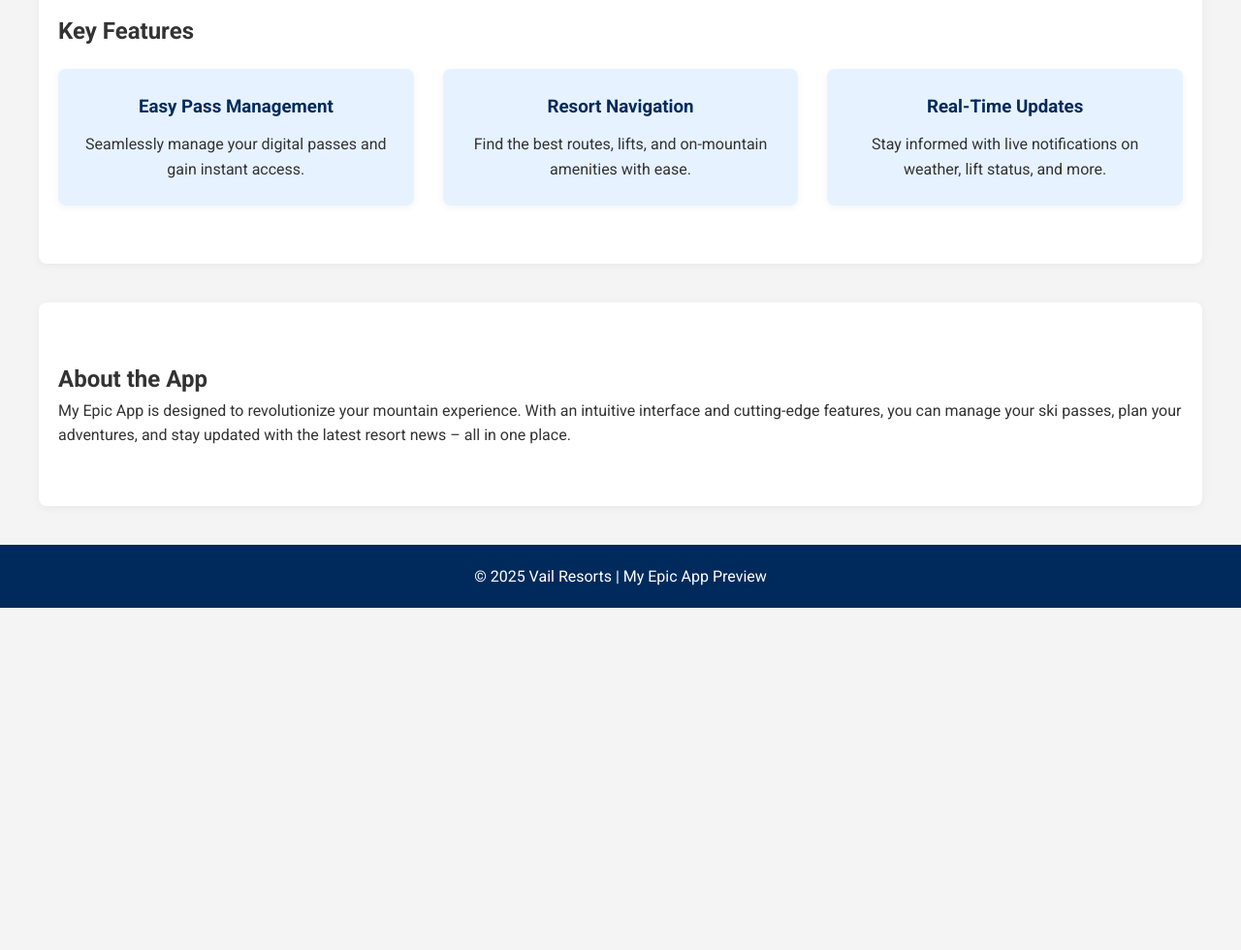
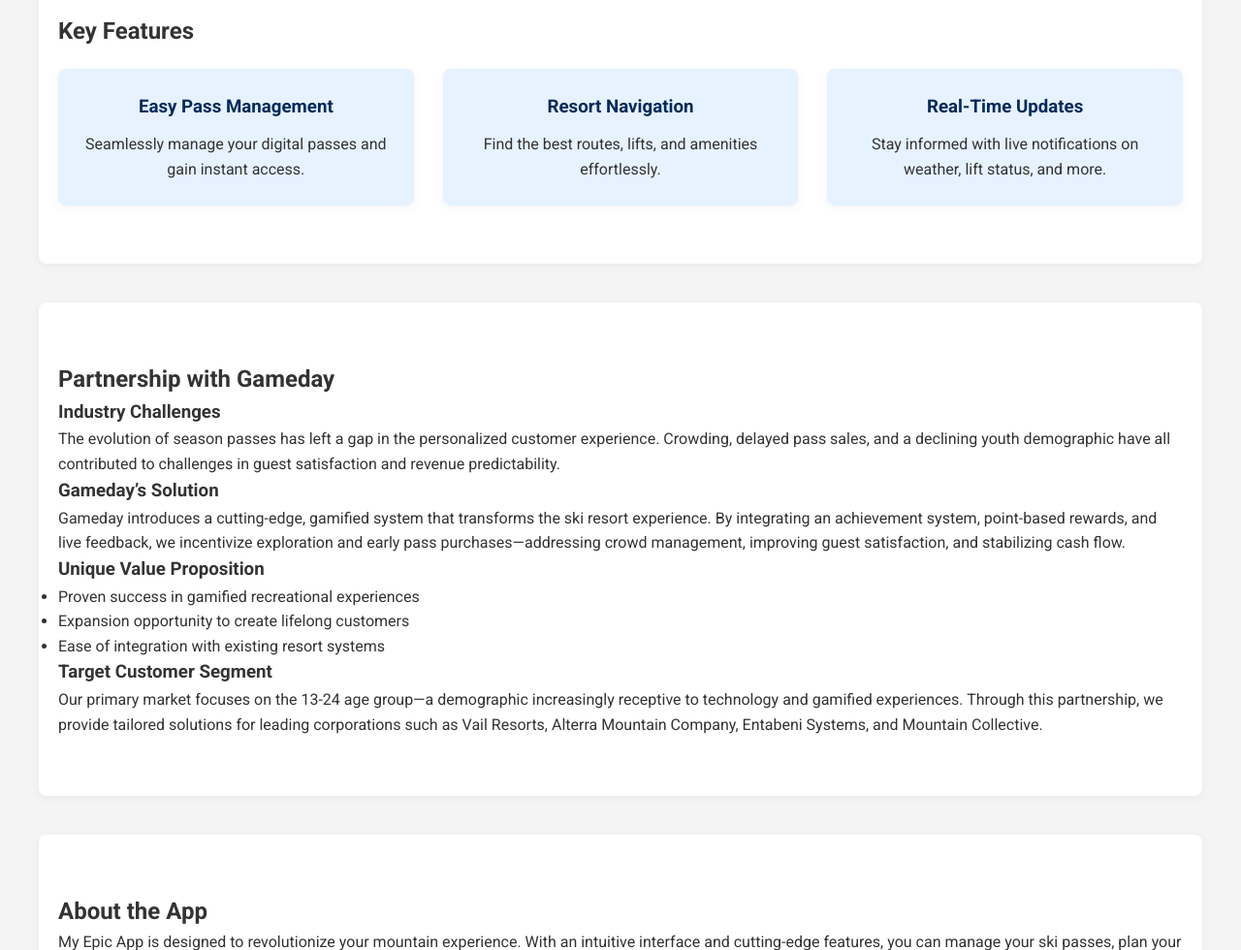
Before and after one commit to Superman-arch/gameday, a plain HTML site: page index.html in a window 1280 px wide. Shown: the part 1820-2800 px from the top of the page at 97% size. Before the commit the page ends 2447 px from the top, so only its background shows below. Drawn offline with Linux system fonts and the light colour scheme.

Commit message:
index.html

```diff
--- a/index.html
+++ b/index.html
@@ -2,12 +2,12 @@
 <html lang="en">
 <head>
   <meta charset="UTF-8" />
-  <meta name="description" content="A preview of the Vail Resorts My Epic App showcasing digital passes, resort overviews, and key features." />
+  <meta name="description" content="A prototype for the Vail Resorts My Epic App featuring a strategic partnership with Gameday, showcasing gamified experiences for season pass holders." />
   <meta name="viewport" content="width=device-width, initial-scale=1.0" />
-  <title>Vail Resorts My Epic App Preview</title>
-  <!-- Professional fonts from Google Fonts -->
+  <title>Vail Resorts x Gameday Partnership</title>
+  <!-- Google Fonts for professional typography -->
   <link href="https://fonts.googleapis.com/css2?family=Roboto:wght@400;500;700&display=swap" rel="stylesheet" />
-  <!-- Favicon (replace with your favicon) -->
+  <!-- Favicon (replace with your favicon file) -->
   <link rel="icon" href="favicon.ico" type="image/x-icon">
   <link rel="stylesheet" href="style.css" />
 </head>
@@ -21,6 +21,7 @@
         <li><a href="#passes">Passes</a></li>
         <li><a href="#resorts">Resorts</a></li>
         <li><a href="#features">Features</a></li>
+        <li><a href="#partnership">Partnership</a></li>
         <li><a href="#about">About</a></li>
       </ul>
       <div class="menu-toggle" aria-label="Toggle Navigation Menu">
@@ -31,8 +32,8 @@
     </nav>
     <div class="hero" id="home">
       <div class="hero-content">
-        <h1>Welcome to the Vail Resorts My Epic App Preview</h1>
-        <p>Experience mountain adventures and luxury at your fingertips.</p>
+        <h1>Welcome to the Vail Resorts x Gameday Experience</h1>
+        <p>Revolutionizing season passes with gamification and dynamic engagement.</p>
       </div>
     </div>
   </header>
@@ -43,7 +44,7 @@
     <section id="passes" class="section">
       <h2>Digital Passes</h2>
       <div class="pass-cards">
-        <!-- Replace placeholder URLs with real image URLs or local image paths -->
+        <!-- Replace these placeholder URLs with your real, optimized image assets -->
         <div class="pass-card">
           <img src="https://via.placeholder.com/300x180?text=Epic+Pass" alt="Epic Pass" loading="lazy" />
           <div class="card-content">
@@ -68,7 +69,6 @@
       <h2>Our Resorts</h2>
       <div class="resort-list">
         <div class="resort-item">
-          <!-- Use real resort images optimized for web -->
           <img src="https://via.placeholder.com/400x250?text=Resort+1" alt="Resort One" loading="lazy" />
           <h3>Resort One</h3>
           <p>Experience world-class slopes and luxury accommodations.</p>
@@ -91,7 +91,7 @@
         </li>
         <li>
           <h3>Resort Navigation</h3>
-          <p>Find the best routes, lifts, and on-mountain amenities with ease.</p>
+          <p>Find the best routes, lifts, and amenities effortlessly.</p>
         </li>
         <li>
           <h3>Real-Time Updates</h3>
@@ -100,21 +100,55 @@
       </ul>
     </section>
 
+    <!-- Partnership with Gameday Section -->
+    <section id="partnership" class="section">
+      <h2>Partnership with Gameday</h2>
+      <div class="partnership-content">
+        <h3>Industry Challenges</h3>
+        <p>
+          The evolution of season passes has left a gap in the personalized customer experience.
+          Crowding, delayed pass sales, and a declining youth demographic have all contributed
+          to challenges in guest satisfaction and revenue predictability.
+        </p>
+        <h3>Gameday’s Solution</h3>
+        <p>
+          Gameday introduces a cutting-edge, gamified system that transforms the ski resort
+          experience. By integrating an achievement system, point-based rewards, and live feedback,
+          we incentivize exploration and early pass purchases—addressing crowd management, improving
+          guest satisfaction, and stabilizing cash flow.
+        </p>
+        <h3>Unique Value Proposition</h3>
+        <ul>
+          <li>Proven success in gamified recreational experiences</li>
+          <li>Expansion opportunity to create lifelong customers</li>
+          <li>Ease of integration with existing resort systems</li>
+        </ul>
+        <h3>Target Customer Segment</h3>
+        <p>
+          Our primary market focuses on the 13-24 age group—a demographic increasingly receptive to
+          technology and gamified experiences. Through this partnership, we provide tailored solutions
+          for leading corporations such as Vail Resorts, Alterra Mountain Company, Entabeni Systems, and
+          Mountain Collective.
+        </p>
+      </div>
+    </section>
+
     <!-- About Section -->
     <section id="about" class="section">
       <h2>About the App</h2>
       <p>
-        My Epic App is designed to revolutionize your mountain experience.
-        With an intuitive interface and cutting-edge features, you can manage your
-        ski passes, plan your adventures, and stay updated with the latest resort news
-        – all in one place.
+        My Epic App is designed to revolutionize your mountain experience. With an intuitive interface
+        and cutting-edge features, you can manage your ski passes, plan your adventures, and stay
+        updated on resort conditions—all in one place. Our new partnership with Gameday adds a
+        dynamic, gamified layer that enhances engagement, drives early pass purchases, and secures
+        guest loyalty across the network.
       </p>
     </section>
   </main>
 
   <!-- Footer -->
   <footer>
-    <p>&copy; 2025 Vail Resorts | My Epic App Preview</p>
+    <p>&copy; 2025 Vail Resorts x Gameday Partnership</p>
   </footer>
 
   <script src="script.js"></script>
```
